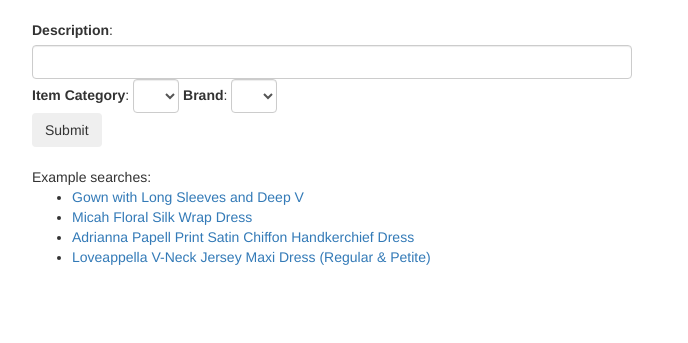
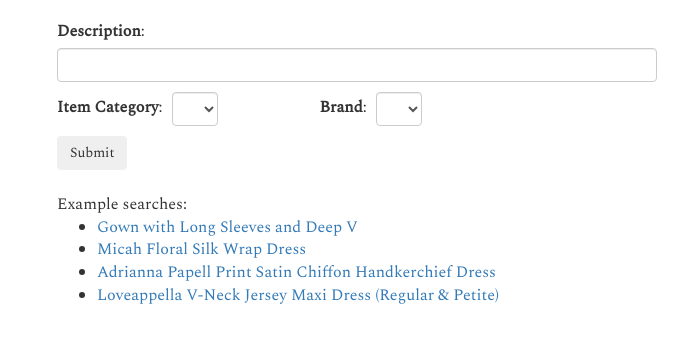
Before and after one commit to patrickspencer/regressthedress, a Flask app: page / in a window 1280 px wide. Shown: the top 343 px of the page, without its empty margins (198-886 px from the left). Run offline with Flask 2, Linux system fonts and the light colour scheme; lists and menus that the app fills with data are empty; parts of the project's set-up code (start-up, migrations or seed data) failed here and were passed over; some libraries are stand-ins or nearby versions.

Commit message:
Update web ui

```diff
--- a/wombat/webapp/assets/sass/main.scss
+++ b/wombat/webapp/assets/sass/main.scss
@@ -34,7 +34,7 @@ body {
 /* Customize container */
 @media (min-width: 768px) {
   .container {
-    max-width: 850px;
+    max-width: 800px;
   }
 }
 .container-narrow > hr {
@@ -81,3 +81,37 @@ body {
 #description {
     width: 600px;
 }
+
+body, .form-group {
+    font-family: 'Spectral', serif;
+    font-size: 16px;
+}
+
+#item_type_label, #brand_label {
+  padding-right: 5px;
+}
+
+#description_field_row {
+    margin-bottom: 10px;
+}
+
+#brand_item_type_field_row {
+    margin-bottom: 10px;
+}
+
+textarea:hover,
+input:hover,
+textarea:active,
+input:active,
+textarea:focus,
+input:focus,
+button:focus,
+button:active,
+button:hover,
+label:focus,
+.btn:active,
+.btn.active
+{
+    outline:0px !important;
+    -webkit-appearance:none;
+}
--- a/wombat/webapp/forms.py
+++ b/wombat/webapp/forms.py
@@ -1,10 +1,13 @@
+from wombat.engine import ml_model
 from wombat.models import engine, dbsession, Item
 from wtforms import Form, StringField, SubmitField, SelectField, validators
 
 item_types = engine.execute('SELECT DISTINCT item_type FROM items;').fetchall()
 item_types = [(r[0], r[0]) for r in item_types]
-brands = engine.execute('SELECT DISTINCT brand, COUNT(brand) FROM items GROUP BY brand ORDER BY count(brand) DESC LIMIT 30;').fetchall()
-brands = [(r[0], r[0]) for r in brands]
+# brands = engine.execute('SELECT DISTINCT brand, COUNT(brand) FROM items WHERE brand != 'LENDER SUBMISSION FILL IN' GROUP BY brand ORDER BY count(brand) DESC LIMIT 30;').fetchall()
+brands = ml_model.brands[0:100]
+brands = [(b, b) for b in brands]
+
 
 class DescriptionForm(Form):
     description = StringField('Description', [validators.Length(min=1, max=5000)])
--- a/wombat/webapp/static/css/main.css
+++ b/wombat/webapp/static/css/main.css
@@ -30,7 +30,7 @@ body {
 /* Customize container */
 @media (min-width: 768px) {
   .container {
-    max-width: 850px; } }
+    max-width: 800px; } }
 .container-narrow > hr {
   margin: 30px 0; }
 
@@ -69,4 +69,32 @@ body {
 #description {
   width: 600px; }
 
+body, .form-group {
+  font-family: 'Spectral', serif;
+  font-size: 16px; }
+
+#item_type_label, #brand_label {
+  padding-right: 5px; }
+
+#description_field_row {
+  margin-bottom: 10px; }
+
+#brand_item_type_field_row {
+  margin-bottom: 10px; }
+
+textarea:hover,
+input:hover,
+textarea:active,
+input:active,
+textarea:focus,
+input:focus,
+button:focus,
+button:active,
+button:hover,
+label:focus,
+.btn:active,
+.btn.active {
+  outline: 0px !important;
+  -webkit-appearance: none; }
+
 /*# sourceMappingURL=main.css.map */
--- a/wombat/webapp/templates/base.jinja2
+++ b/wombat/webapp/templates/base.jinja2
@@ -7,20 +7,19 @@
         <meta name="description" content="">
         <meta name="viewport" content="width=device-width, initial-scale=1">
 
-        <link rel="stylesheet" href="{{ url_for('static', filename="css/main.css") }}">
 	<link href="https://maxcdn.bootstrapcdn.com/bootstrap/3.3.7/css/bootstrap.min.css" rel="stylesheet" integrity="sha384-BVYiiSIFeK1dGmJRAkycuHAHRg32OmUcww7on3RYdg4Va+PmSTsz/K68vbdEjh4u" crossorigin="anonymous">
 	<script src="https://code.jquery.com/jquery-3.2.1.min.js"
 	integrity="sha256-hwg4gsxgFZhOsEEamdOYGBf13FyQuiTwlAQgxVSNgt4="
 	crossorigin="anonymous"></script>
+        <link rel="stylesheet" href="{{ url_for('static', filename="css/main.css") }}">
+	<link href="https://fonts.googleapis.com/css?family=Spectral" rel="stylesheet">
 	<script src="{{ url_for('static', filename="js/main.js") }}"></script>
     </head>
     <body>
 
-    <div class="container main-table">
-	<div class="primary">
+    <div class="container">
 	    {% block content %}{% endblock %}
-	</div> <!-- /.primary -->
-    </div> <!-- /.wrapper .main-table -->
+    </div> <!-- /.container -->
 
     </body>
 </html>
--- a/wombat/webapp/templates/index.jinja2
+++ b/wombat/webapp/templates/index.jinja2
@@ -1,17 +1,29 @@
 {% extends "base.jinja2" %}
 
 {% block content %}
-    <form method="POST" action="{{ url_for('main.finditem') }}" class="form-inline">
+<form method="POST" action="{{ url_for('main.index') }}" class="form-inline">
 <div class="form-group">
+
+    <div class="row">
+	<div id="description_field_row" class="col-md-12">
 	    {{ form.description.label }}: <br />
 	    {{ form.description(class_='form-control') }} <br />
-        {{ form.item_type.label }}:
+	</div>
+    </div><!-- /.row -->
+
+    <div id="brand_item_type_field_row" class="row">
+	<div class="col-md-5">
+	    <span id="item_type_label">{{ form.item_type.label }}:</span>
 	    {{ form.item_type(class_='form-control') }}
-	<span style="width: 100px;"></span>
-        {{ form.brand.label }}:
-        {{ form.brand(class_='form-control') }} <br />
+	</div>
+	<div class="col-md-7">
+	    <span id="brand_label">{{ form.brand.label }}:</span>
+	    {{ form.brand(class_='form-control') }}
+	</div>
+    </div><!-- /.row -->
+
     {{ form.submit(class_="btn btn") }} <br />
-      </div>
+</div><!-- /.from-group -->
 </form>
 <br/>
     Example searches:
```
Also changed, not shown: wombat/engine/test2.py (+3 -12 lines), 1 other file. Lines whose indentation alone changed are shown as unchanged.
